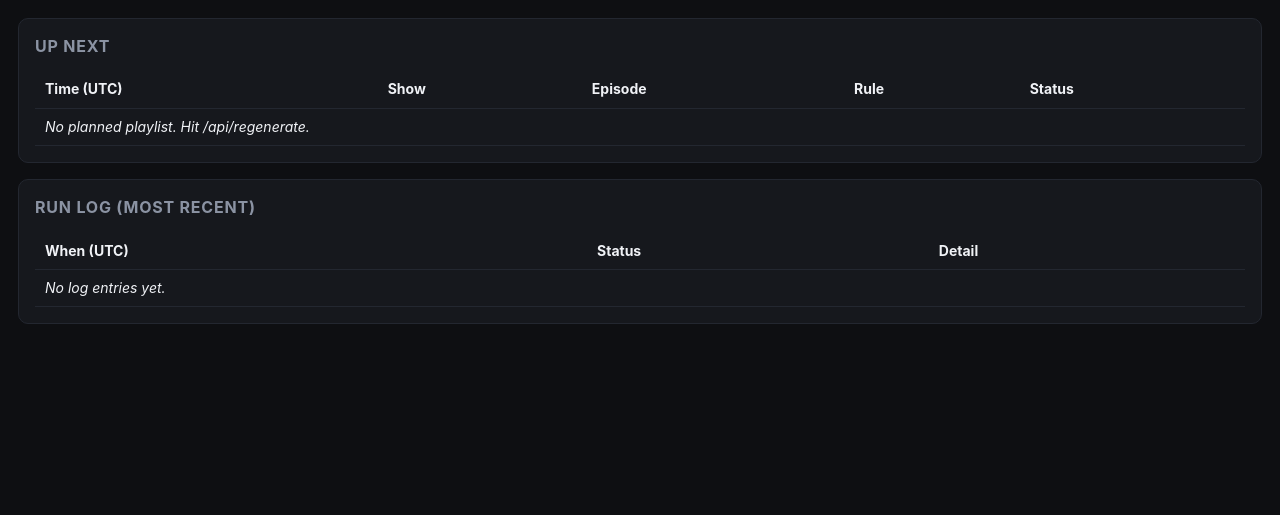
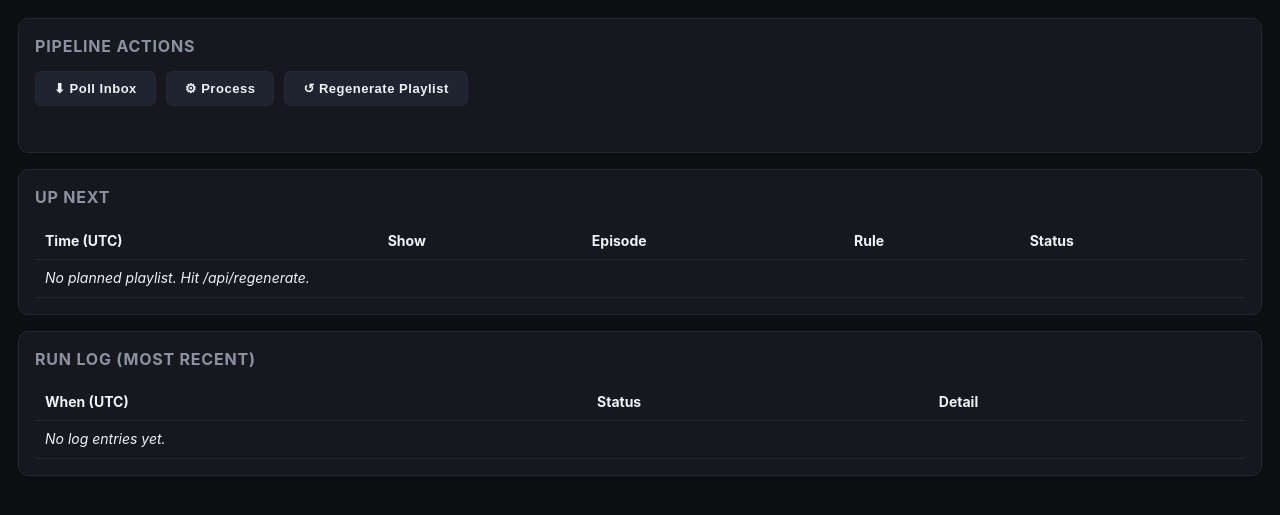
Before and after one commit to NarativOrg/NARATIV-NETWORK, a FastAPI app: page / in a window 1280 px wide. Shown: the part 55-570 px from the top of the page. Run offline with FastAPI, Linux system fonts and the light colour scheme; data that the repository does not hold is empty; some libraries are stand-ins or nearby versions.

Commit message:
Add dashboard action buttons, START.command launcher, fix inbox source pattern
- Dashboard: Poll Inbox / Process / Regenerate buttons wired to existing API
- START.command: double-click to launch admin + preview together
- Inbox source now accepts *.mp4 and *.mov (was hardcoded to smoke-test filename)

Co-Authored-By: Claude Sonnet 4.6 <noreply@anthropic.com>

```diff
--- a/narativ_network/admin/web/static/app.css
+++ b/narativ_network/admin/web/static/app.css
@@ -86,3 +86,13 @@ dialog#slot-editor input, dialog#slot-editor textarea, dialog#slot-editor select
 dialog#slot-editor menu { display: flex; gap: 8px; padding: 0; margin-top: 12px; }
 dialog#slot-editor button { padding: 6px 12px; border: 1px solid var(--grid); background: #0a0b0e; color: var(--ink); border-radius: 4px; cursor: pointer; }
 #btn-delete { color: var(--bad); }
+
+.action-row { display: flex; gap: 10px; flex-wrap: wrap; margin-bottom: 8px; }
+.btn-action {
+  background: #1e2430; color: var(--ink); border: 1px solid var(--grid);
+  border-radius: 6px; padding: 9px 18px; font-size: 13px; font-weight: 600;
+  cursor: pointer; letter-spacing: 0.04em;
+}
+.btn-action:hover { background: #2a3040; border-color: var(--accent); }
+.btn-action:disabled { opacity: 0.4; cursor: default; }
+.muted { color: var(--mute); font-size: 12px; margin: 4px 0; min-height: 18px; }
--- a/narativ_network/admin/web/static/app.js
+++ b/narativ_network/admin/web/static/app.js
@@ -20,6 +20,29 @@
   }
   refreshNow();
   setInterval(refreshNow, 15000);
+
+  // ── Pipeline action buttons (dashboard only) ─────────────────────
+  function actionBtn(id, url, label) {
+    const btn = document.getElementById(id);
+    const status = document.getElementById('action-status');
+    if (!btn) return;
+    btn.addEventListener('click', async () => {
+      btn.disabled = true;
+      if (status) status.textContent = label + '…';
+      try {
+        const r = await fetch(url, { method: 'POST', headers: { Authorization: 'Bearer ' + getToken() }});
+        const j = await r.json().catch(() => ({}));
+        if (status) status.textContent = label + ' done. ' + (j.detail || JSON.stringify(j));
+      } catch (e) {
+        if (status) status.textContent = 'Error: ' + e;
+      } finally {
+        btn.disabled = false;
+      }
+    });
+  }
+  actionBtn('btn-poll',    '/api/poll_now',   'Polling inbox');
+  actionBtn('btn-process', '/api/process_now','Processing episodes');
+  actionBtn('btn-regen',   '/api/regenerate', 'Regenerating playlist');
 
   // ── BREAK IN / RETURN TO AIR (OBS scene control) ─────────────────
   const btnBreak = document.getElementById('btn-breakin');
--- a/narativ_network/admin/web/templates/dashboard.html
+++ b/narativ_network/admin/web/templates/dashboard.html
@@ -1,6 +1,16 @@
 {% extends "_base.html" %}
 {% block title %}Dashboard — Narrative Network{% endblock %}
 {% block content %}
+<section class="card">
+  <h2>Pipeline actions</h2>
+  <div class="action-row">
+    <button class="btn-action" id="btn-poll">⬇ Poll Inbox</button>
+    <button class="btn-action" id="btn-process">⚙ Process</button>
+    <button class="btn-action" id="btn-regen">↺ Regenerate Playlist</button>
+  </div>
+  <p id="action-status" class="muted"></p>
+</section>
+
 <section class="card">
   <h2>Up next</h2>
   <table class="grid">
```
Also changed, not shown: 1 other file.
